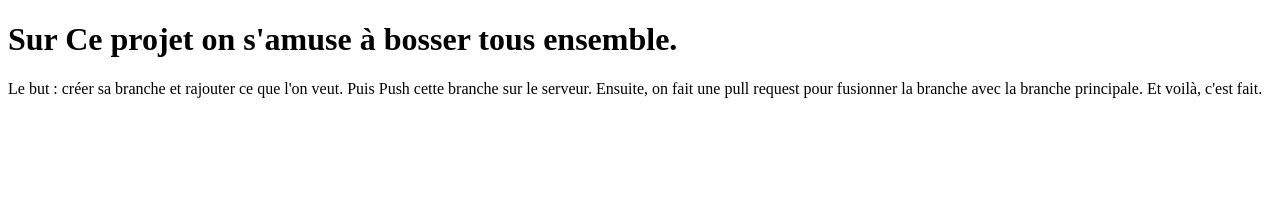
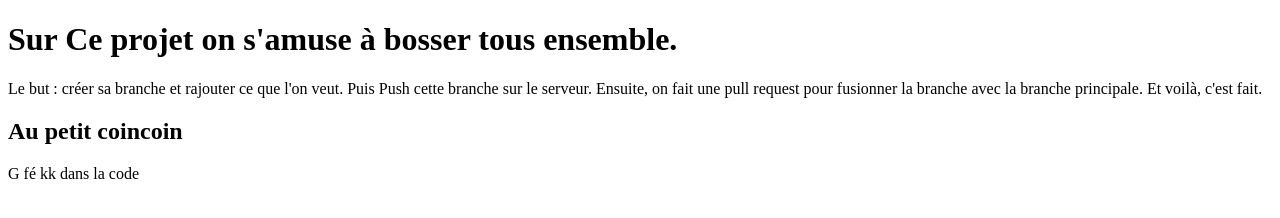
Before and after one commit to LesLoulous/ProjetCollaboratifsDesLoulous, a plain HTML site: page index.html in a window 1280 px wide. Drawn offline with Linux system fonts and the light colour scheme.

Commit message:
Ajout des lignes vitales

```diff
--- a/index.html
+++ b/index.html
@@ -1,16 +1,18 @@
 <!DOCTYPE html>
 <html lang="en">
-<head>
-    <meta charset="UTF-8">
-    <meta name="viewport" content="width=device-width, initial-scale=1.0">
+  <head>
+    <meta charset="UTF-8" />
+    <meta name="viewport" content="width=device-width, initial-scale=1.0" />
     <title>Document</title>
-</head>
-<body>
+  </head>
+  <body>
     <h1>Sur Ce projet on s'amuse à bosser tous ensemble.</h1>
-    <p>Le but : créer sa branche et rajouter ce que l'on veut.
-        Puis Push cette branche sur le serveur.
-        Ensuite, on fait une pull request pour fusionner la branche avec la branche principale.
-        Et voilà, c'est fait.
+    <p>
+      Le but : créer sa branche et rajouter ce que l'on veut. Puis Push cette
+      branche sur le serveur. Ensuite, on fait une pull request pour fusionner
+      la branche avec la branche principale. Et voilà, c'est fait.
     </p>
-</body>
+    <h2>Au petit coincoin</h2>
+    <p>G fé kk dans la code</p>
+  </body>
 </html>
```
